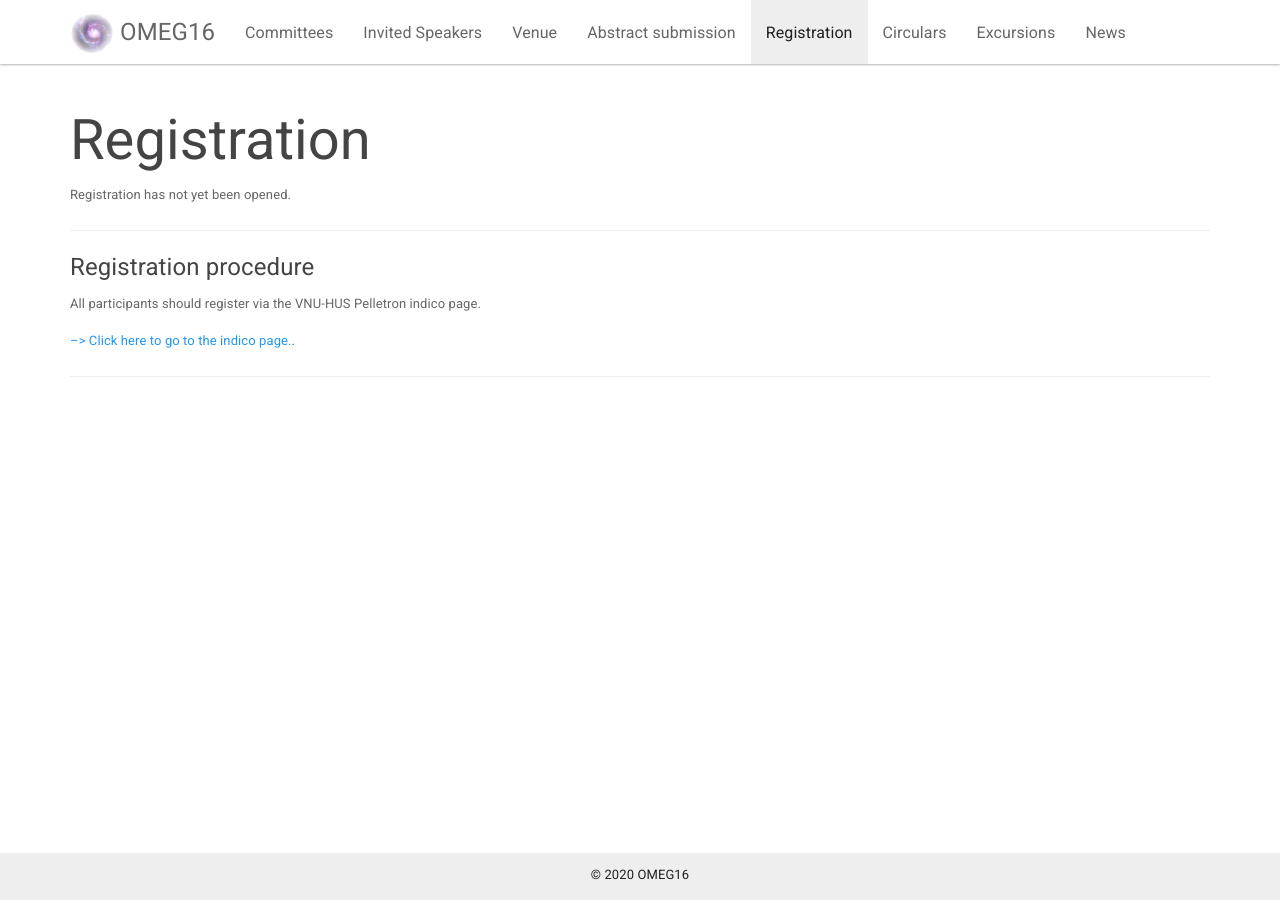
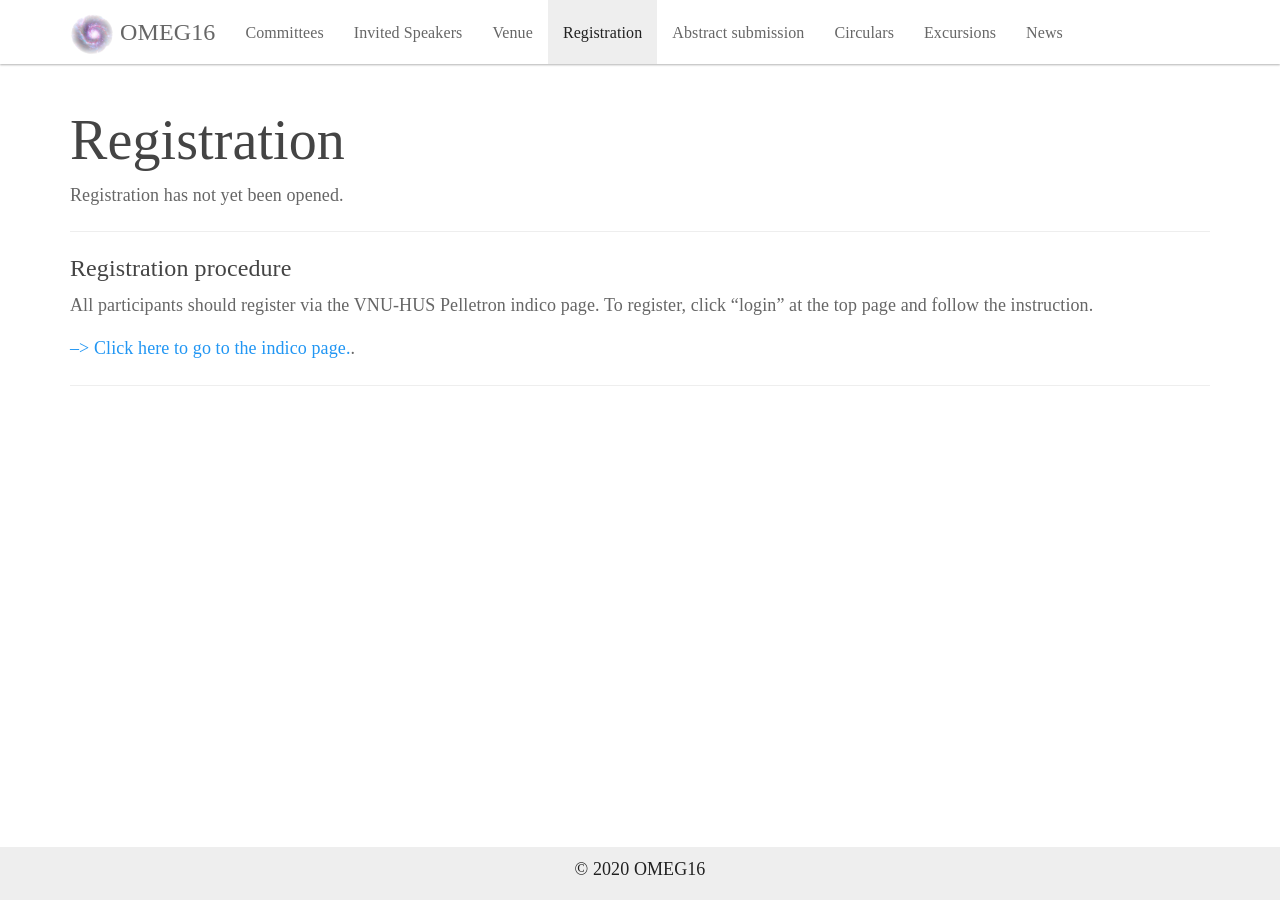
Before and after one commit to huspelletron/omeg16, a Jekyll site: the page built from registration.md, in a window 1280 px wide. Built offline with Jekyll 4.4.1, drawn with Linux system fonts in a browser that asks for light colours.

Commit message:
abstract registration

```diff
--- a/_includes/topnav.html
+++ b/_includes/topnav.html
@@ -16,8 +16,8 @@
                 <li {% if page.sectionid=='docs' %} class="active" {% endif %}><a href="{{ "/docs/iac/" | relative_url }}">Committees</a></li>
                 <li {% if page.sectionid=='invitedspeakers' %} class="active" {% endif %}><a href="{{ "/invitedspeakers/" | relative_url }}">Invited Speakers</a></li>
 		<li {% if page.sectionid=='venue' %} class="active" {% endif %}><a href="{{ "/venue/" | relative_url }}">Venue</a></li>
+        <li {% if page.sectionid=='registration' %} class="active" {% endif %}><a href="{{ "/registration/" | relative_url }}">Registration</a></li>
                 <li {% if page.sectionid=='abstract' %} class="active" {% endif %}><a href="{{ "/abstract/" | relative_url }}">Abstract submission</a></li>
-                <li {% if page.sectionid=='registration' %} class="active" {% endif %}><a href="{{ "/registration/" | relative_url }}">Registration</a></li>
                 <li {% if page.sectionid=='circulars' %} class="active" {% endif %}><a href="{{ "/circulars/" | relative_url }}">Circulars</a></li>
                 <li {% if page.sectionid=='excursions' %} class="active" {% endif %}><a href="{{ "/excursions/" | relative_url }}">Excursions</a></li>
 		<li {% if page.sectionid=='blog' %} class="active" {% endif %}><a href="{{ site.posts.first.url | relative_url }}">News</a></li>
--- a/_sass/_jekyll-doc-theme.scss
+++ b/_sass/_jekyll-doc-theme.scss
@@ -6,6 +6,7 @@ html {
   body {
     padding-top: $navbar-height + $navbar-margin-bottom;
     margin-bottom: 46px;
+    font: 18px/1.4 "Times New Roman", sans-serif;
   }
 
   .navbar-brand{
--- a/registration.md
+++ b/registration.md
@@ -11,6 +11,6 @@ Registration has not yet been opened.
 
 #### Registration procedure
 
-All participants should register via the VNU-HUS Pelletron indico page.
+All participants should register via the VNU-HUS Pelletron indico page. To register, click “login” at the top page and follow the instruction.
 
-[–> Click here to go to the indico page.](https://indico.maygiatoc.com).
+[–> Click here to go to the indico page.](https://indico.maygiatoc.com/e/OMEG16).
```
Also changed, not shown: abstract.md (+1 -1 lines).
